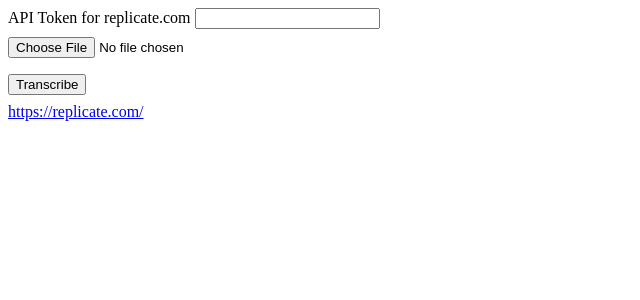
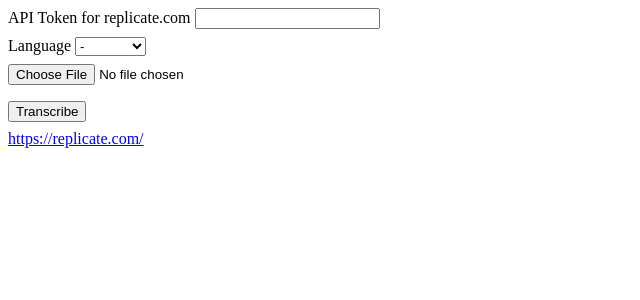
Before and after one commit to cb109/voice_to_text, a Django app: page / in a window 1280 px wide. Shown: the top 300 px of the page, without its empty margins (0-640 px from the left). Run offline with Django 4.2, Linux system fonts and the light colour scheme.

Commit message:
Add language selector, remember token and language via session

```diff
--- a/shared_whispers/core/templates/core/transcribe_page.html
+++ b/shared_whispers/core/templates/core/transcribe_page.html
@@ -19,8 +19,16 @@
             required
             type="text"
             name="token"
-            value="{{ results.token }}"
+            value="{{ token|default_if_none:'' }}"
           >
+        </label>
+        <label style="margin-top: 8px">
+          Language
+          <select name="language">
+            <option {% if language == "" %}selected{% endif %} value="">-</option>
+            <option {% if language == "de" %}selected{% endif %} value="de">German</option>
+            <option {% if language == "en" %}selected{% endif %} value="en">English</option>
+          </select>
         </label>
         <input
           required
--- a/shared_whispers/core/views.py
+++ b/shared_whispers/core/views.py
@@ -19,7 +19,9 @@
 @require_http_methods(("GET", "POST"))
 def transcribe_page(request):
     if request.method == "GET":
-        return render(request, "core/transcribe_page.html", {})
+        return render(
+            request, "core/transcribe_page.html", _get_session_template_context(request)
+        )
     return transcribe_audio(request)
 
 
@@ -35,7 +37,11 @@
 
     """
     results = _handle_transcription_request(request)
-    return render(request, "core/transcribe_page.html", {"results": results})
+    return render(
+        request,
+        "core/transcribe_page.html",
+        {"results": results, **_get_session_template_context(request)},
+    )
 
 
 @require_http_methods(("POST",))
@@ -90,7 +96,19 @@
         replicate_api_token=replicate_api_token,
         language=language,
     )
+
+    # Remember a few things in session for ease of reuse.
+    request.session["token"] = replicate_api_token
+    request.session["language"] = language or ""
+
     return results
+
+
+def _get_session_template_context(request):
+    return {
+        "token": request.session.get("token", None),
+        "language": request.session.get("language", ""),
+    }
 
 
 def _normalize_audio(audio: IO) -> str:
@@ -148,5 +166,4 @@
     return {
         "text": output["transcription"],
         "time": end_time - start_time,  # In seconds.
-        "token": replicate_api_token,  # To maybe reuse on page.
     }
```
